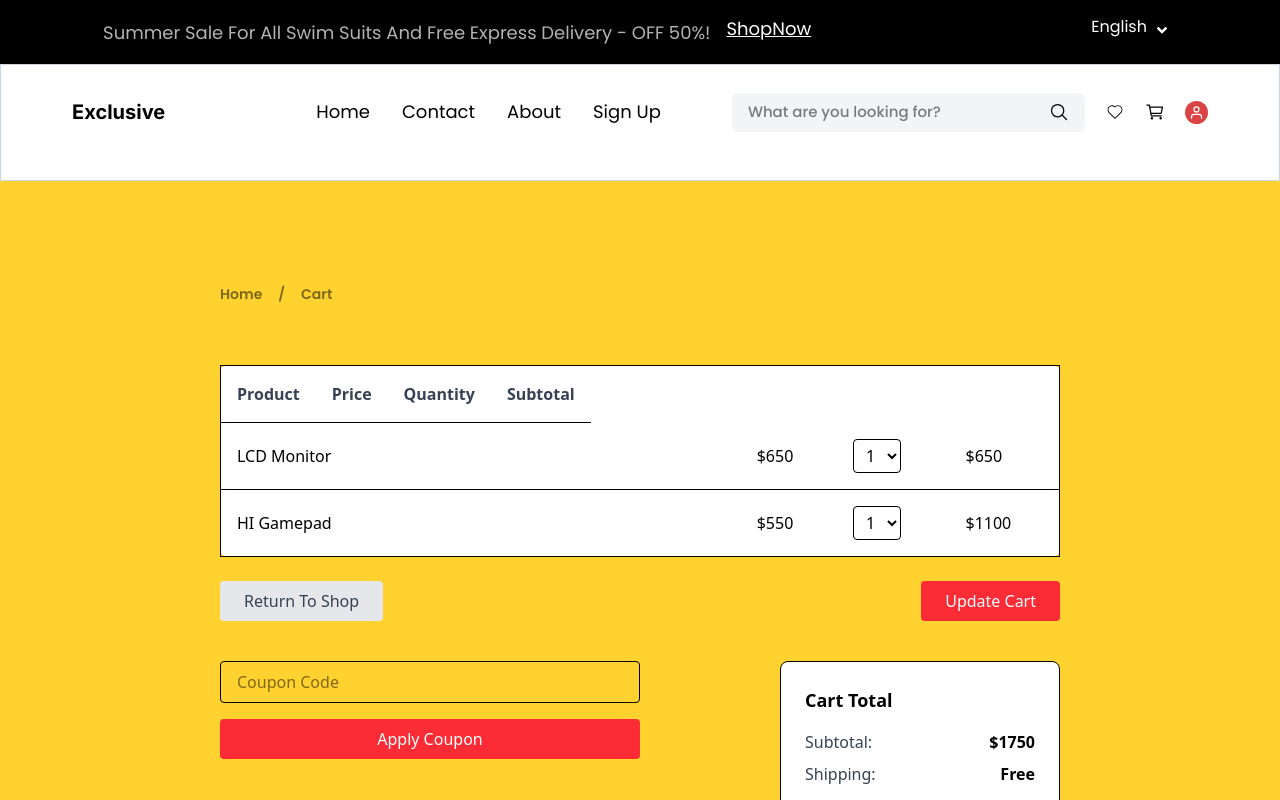
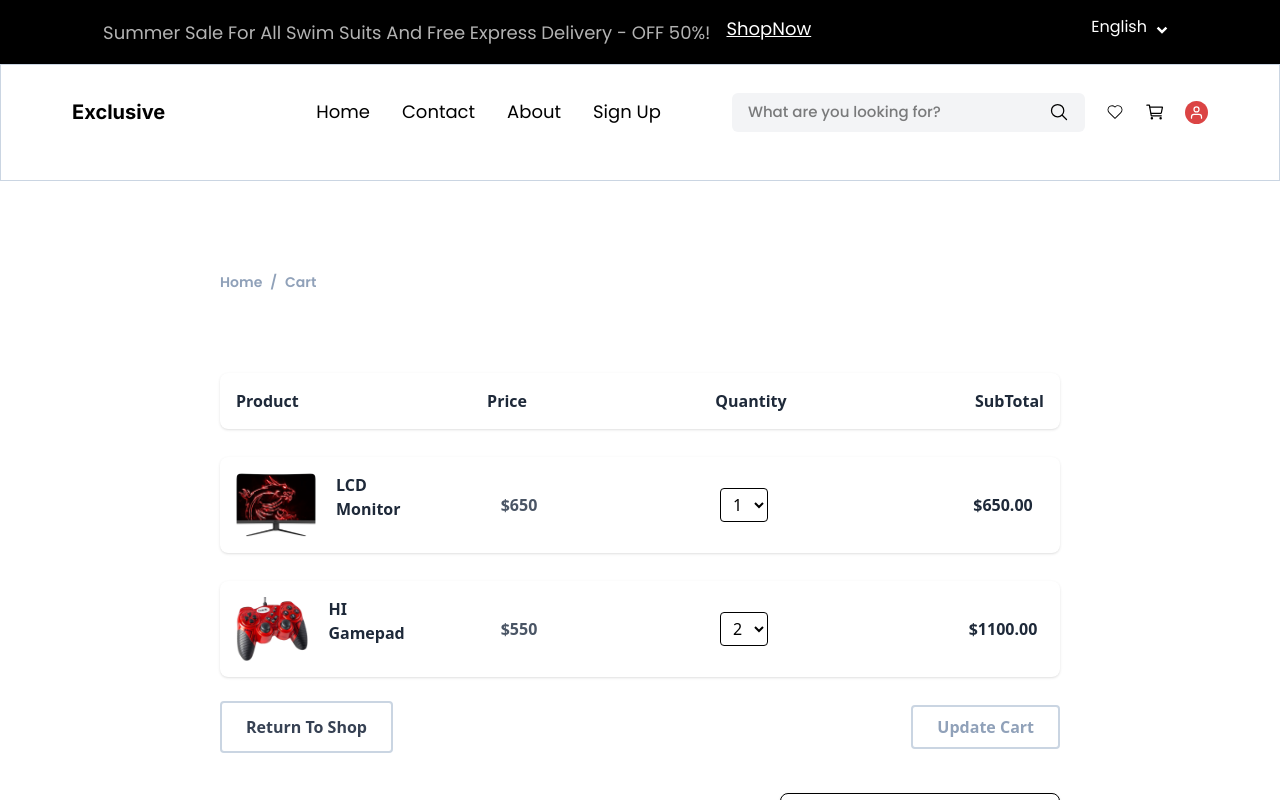
Before and after one commit to OPA6IX1/Declutter, a React (Vite) app: page /CartPage in a window 1280 px wide. Shown: the top 800 px of the page. Built offline with nearby package versions, Linux system fonts and the light colour scheme; a web font is replaced by a local one.

Commit message:
add CArtPage

```diff
--- a/src/pages/CartPage.tsx
+++ b/src/pages/CartPage.tsx
@@ -1,63 +1,130 @@
-// import React from "react";
+import { useState } from "react";
+import { Link } from "react-router-dom";
+import Gamepad from "../assets/images/Red-gaming-pad.png";
+import Led from "../assets/images/Led-tv.png";
 
 const CartPage = () => {
+  const [cartItems, setCartItems] = useState([
+    { id: 1, name: "LCD Monitor", price: 650, quantity: 1, image: Led },
+    { id: 2, name: "HI Gamepad", price: 550, quantity: 2, image: Gamepad },
+  ]);
+
+  const [couponCode, setCouponCode] = useState("");
+  const [discount, setDiscount] = useState(0);
+
+  const calculateSubtotal = () => {
+    return cartItems.reduce(
+      (total, item) => total + item.price * item.quantity,
+      0
+    );
+  };
+
+  const handleQuantityChange = (id, quantity) => {
+    const parsedQuantity = parseInt(quantity, 10);
+    if (isNaN(parsedQuantity) || parsedQuantity < 1) {
+      alert("Quantity must be a positive number!");
+      return;
+    }
+
+    const updatedItems = cartItems.map((item) =>
+      item.id === id ? { ...item, quantity: parsedQuantity } : item
+    );
+    setCartItems(updatedItems);
+  };
+
+  const applyCoupon = () => {
+    if (couponCode === "DISCOUNT10") {
+      setDiscount(0.1);
+    } else {
+      alert("Invalid coupon code");
+    }
+  };
+
+  const handleCheckout = () => {
+    alert("Redirecting to checkout...");
+  };
+
+  const subtotal = calculateSubtotal();
+  const total = subtotal - subtotal * discount;
+
   return (
-    <div className=" py-4 md:p-8  lg:p-55 mt-10 bg-amber-300">
-      <div className=" mr-46 mb-15">
-          <h1 className="text-[14px] gap-5 font-semibold opacity-50 font-[poppins] text-black">
-            <span className="">Home</span>
-            <span className="mx-4">/</span>
-            <span className="">Cart</span>
-          </h1>
+    <div className="py-8 px-4 md:px-30 lg:px-55 mt-60 bg-white">
+      {/* Breadcrumb */}
+      <div className="mb-6">
+        <h1 className="text-[14px] gap-5 font-semibold font-[poppins] text-slate-400">
+          <span>Home</span>
+          <span className="mx-2">/</span>
+          <Link to="#Cart" className="hover:text-black">
+            Cart
+          </Link>
+        </h1>
+      </div>
+
+      {/* Cart Items */}
+      <div className="mt-20 space-y-7">
+        <div className="flex justify-between grid-cols-4 items-center bg-white p-4 rounded-lg shadow ">
+          <h3 className="font-semibold text-gray-800">Product</h3>
+          <h3 className="font-semibold text-gray-800">Price</h3>
+          <h3 className="font-semibold text-gray-800">Quantity</h3>
+          <h3 className="font-semibold text-gray-800">SubTotal</h3>
         </div>
-      {/* Cart Table */}
-      <div className="overflow-x-auto">
-        <table className="w-full bg-white border rounded-lg text-left">
-          <thead>
+        {cartItems.map((item) => (
+          <div
+            key={item.id}
+            className="grid justify-between grid-cols-4 items-center bg-white p-4 rounded-lg shadow text-justify gap-40"
+          >
+            {/* Product Image */}
+            <div className="flex  gap-5">
+              <img
+                src={item.image}
+                alt={item.name}
+                className="w-20 h-16 rounded-md"
+              />
+              {/* Product Name */}
+               <h3 className="font-semibold text-gray-800">{item.name}</h3>
+            </div>
+
+
+
+            {/* Product Price */}
+
             <div>
-              <tr className="border-b">
-                <th className="p-4 text-gray-700 font-semibold">Product</th>
-                <th className="p-4 text-gray-700 font-semibold">Price</th>
-                <th className="p-4 text-gray-700 font-semibold">Quantity</th>
-                <th className="p-4 text-gray-700 font-semibold">Subtotal</th>
-              </tr>
+              <h3 className=" text-center font-semibold  text-gray-600">${item.price}</h3>
             </div>
-          </thead>
-          <tbody>
-            <tr className="border-b">
-              <td className="p-4">LCD Monitor</td>
-              <td className="p-4">$650</td>
-              <td className="p-4">
-                <select className="border rounded px-2 py-1">
-                  <option value="1">1</option>
-                  <option value="2">2</option>
-                  <option value="3">3</option>
-                </select>
-              </td>
-              <td className="p-4">$650</td>
-            </tr>
-            <tr>
-              <td className="p-4">HI Gamepad</td>
-              <td className="p-4">$550</td>
-              <td className="p-4">
-                <select className="border rounded px-2 py-1">
-                  <option value="1">1</option>
-                  <option value="2">2</option>
-                  <option value="3">3</option>
-                </select>
-              </td>
-              <td className="p-4">$1100</td>
-            </tr>
-          </tbody>
-        </table>
+            {/* Quantity Selector */}
+            <div className="flex  text-center items-center ">
+              <select
+                className="border rounded px-2 py-1"
+                value={item.quantity}
+                onChange={(e) => handleQuantityChange(item.id, e.target.value)}
+              >
+                {[1, 2, 3, 4, 5, 6].map((qty) => (
+                  <option key={qty} value={qty}>
+                    {qty}
+                  </option>
+                ))}
+              </select>
+            </div>
+
+            {/* Discounted Price */}
+            <div>
+              <p className=" text-center  font-semibold  text-gray-800">
+                ${(item.price * item.quantity * (1 - discount)).toFixed(2)}
+              </p>
+            </div>
+          </div>
+        ))}
       </div>
 
       {/* Buttons */}
-      <div className="flex flex-col md:flex-row justify-between items-center mt-6 gap-4">
-        <button className="bg-gray-200 hover:bg-gray-300 text-gray-700 py-2 px-6 rounded">
+      <div className="flex flex-col font-semibold text-black md:flex-row justify-between items-center mt-6 gap-4">
+        <button className="bg-white border-2 border-slate-300 hover:bg-gray-300 text-gray-700 py-3 px-6 rounded">
           Return To Shop
         </button>
-        <button className="bg-red-500 hover:bg-red-600 text-white py-2 px-6 rounded">
+        <button
+          className="bg-white border-2 border-slate-300  hover:bg-red-600 text-slate-400 py-2 px-6 rounded"
+          onClick={() => alert("Cart updated successfully!")}
+        >
           Update Cart
         </button>
       </div>
@@ -65,23 +132,34 @@ const CartPage = () => {
       {/* Coupon and Cart Summary */}
       <div className="mt-10 flex flex-col lg:flex-row justify-between gap-8">
         {/* Coupon */}
-        <div className="flex flex-col lg:w-1/2">
+        <div className="flex py-30 gap-7 md:flex-col lg:flex-row">
           <input
             type="text"
             placeholder="Coupon Code"
+            value={couponCode}
+            onChange={(e) => setCouponCode(e.target.value)}
             className="border rounded py-2 px-4 mb-4"
           />
-          <button className="bg-red-500 hover:bg-red-600 text-white py-2 px-6 rounded">
+          <button
+            className="bg-red-500 hover:bg-red-600 text-white py-2 px-6 rounded"
+            onClick={applyCoupon}
+          >
             Apply Coupon
           </button>
         </div>
 
         {/* Cart Summary */}
-        <div className="bg-white border rounded-lg p-6 lg:w-1/3">
+        <div className="bg-white border rounded-lg p-6 lg:w-1/3 shadow">
           <h2 className="text-lg font-bold mb-4">Cart Total</h2>
           <div className="flex justify-between mb-2">
             <span className="text-gray-700">Subtotal:</span>
-            <span className="font-semibold">$1750</span>
+            <span className="font-semibold">${subtotal.toFixed(2)}</span>
+          </div>
+          <div className="flex justify-between mb-2">
+            <span className="text-gray-700">Discount:</span>
+            <span className="font-semibold">
+              -${(subtotal * discount).toFixed(2)}
+            </span>
           </div>
           <div className="flex justify-between mb-2">
             <span className="text-gray-700">Shipping:</span>
@@ -90,9 +168,12 @@ const CartPage = () => {
           <hr className="my-4" />
           <div className="flex justify-between font-bold text-lg">
             <span>Total:</span>
-            <span>$1750</span>
+            <span>${total.toFixed(2)}</span>
           </div>
-          <button className="bg-red-500 hover:bg-red-600 text-white py-2 px-6 w-full rounded mt-4">
+          <button
+            className="bg-red-500 hover:bg-red-600 text-white py-2 px-6 w-full rounded mt-4"
+            onClick={handleCheckout}
+          >
             Process to Checkout
           </button>
         </div>
```
